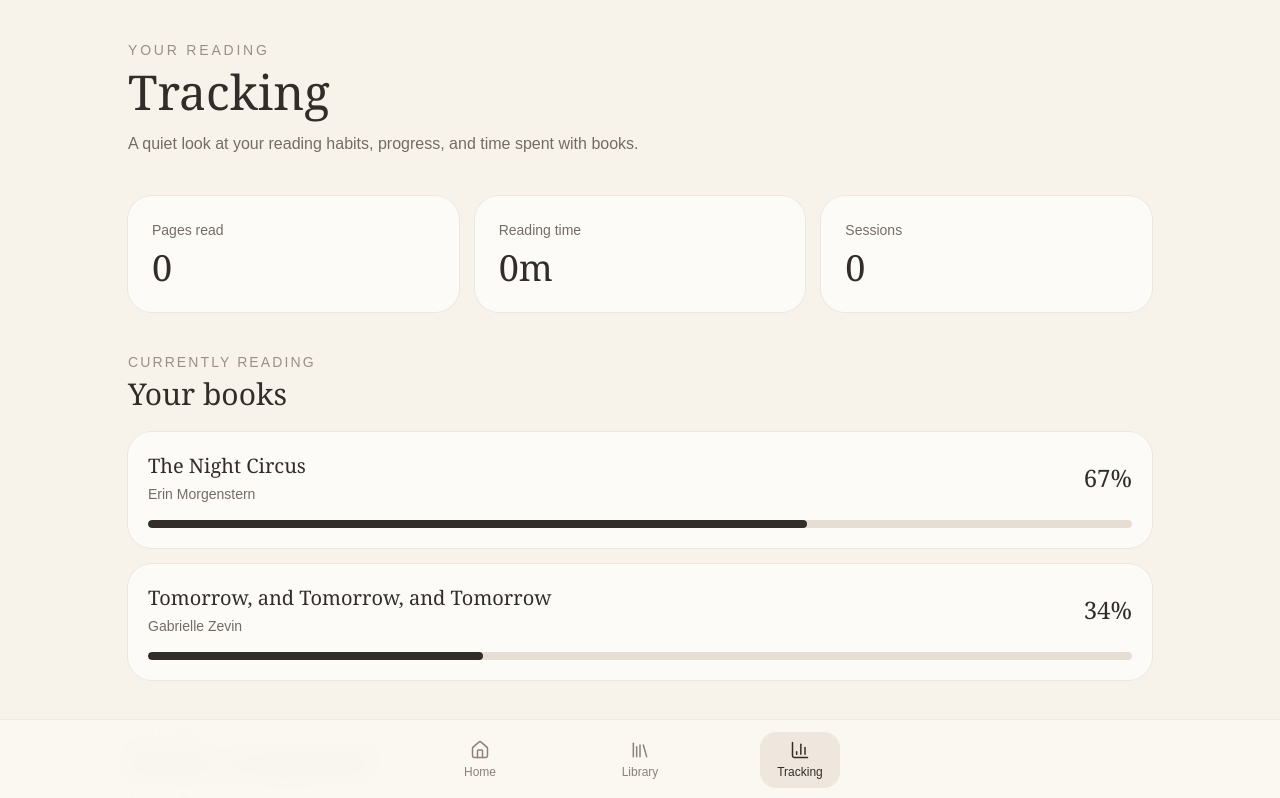
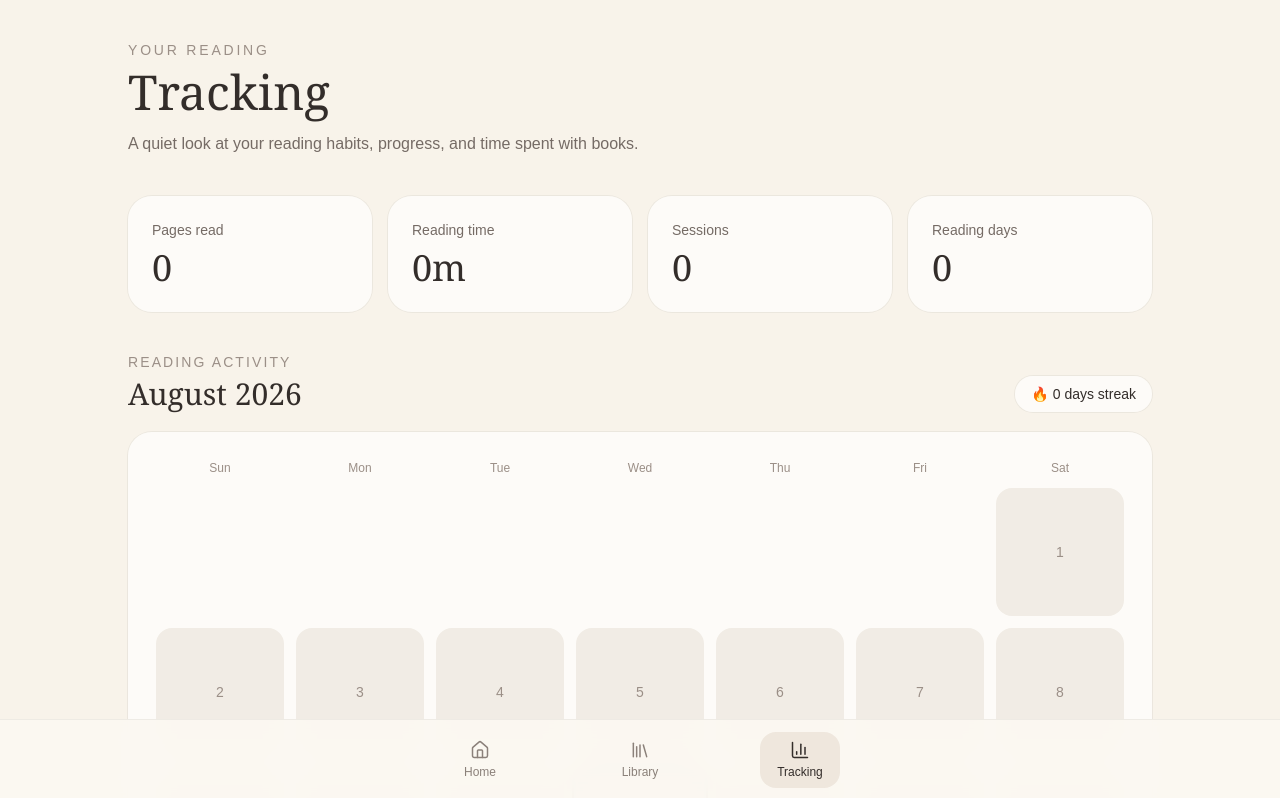
Before and after one commit to ZayraOriel05/bookshelf, a Next.js app: page /tracking in a window 1280 px wide. Shown: the top 798 px of the page. Built offline with nearby package versions, Linux system fonts and the light colour scheme.

Commit message:
Add reading activity calendar and streaks

```diff
--- a/app/library/[id]/page.tsx
+++ b/app/library/[id]/page.tsx
@@ -50,11 +50,7 @@
     const newSession: ReadingSession = {
       id: crypto.randomUUID(),
       bookId: book.id,
-      date: new Date().toLocaleDateString("en-CA", {
-        year: "numeric",
-        month: "long",
-        day: "numeric",
-      }),
+      date: new Date().toISOString(),
       startPage,
       endPage,
       pagesRead: actualPagesRead,
--- a/app/tracking/page.tsx
+++ b/app/tracking/page.tsx
@@ -2,6 +2,7 @@
 
 import { useReading } from "@/context/ReadingContext";
 import { books } from "@/data/books";
+import ReadingActivity from "@/components/ReadingActivity";
 
 function formatMinutes(minutes: number) {
   const hours = Math.floor(minutes / 60);
@@ -20,6 +21,10 @@
 
 export default function TrackingPage() {
   const { sessions } = useReading();
+
+  const readingDays = new Set(
+    sessions.map((session) => new Date(session.date).toDateString()),
+  ).size;
 
   const pagesRead = sessions.reduce(
     (total, session) => total + session.pagesRead,
@@ -53,7 +58,7 @@
           </p>
         </header>
 
-        <section className="mt-10 grid gap-4 sm:grid-cols-3">
+        <section className="mt-10 grid gap-4 sm:grid-cols-4">
           <div className="rounded-3xl bg-white/70 p-6 ring-1 ring-black/5">
             <p className="text-sm text-[#756B65]">Pages read</p>
 
@@ -73,7 +78,14 @@
 
             <p className="mt-2 font-serif text-4xl">{sessions.length}</p>
           </div>
+
+          <div className="rounded-3xl bg-white/70 p-6 ring-1 ring-black/5">
+            <p className="text-sm text-[#756B65]">Reading days</p>
+
+            <p className="mt-2 font-serif text-4xl">{readingDays}</p>
+          </div>
         </section>
+        <ReadingActivity sessions={sessions} />
 
         <section className="mt-10">
           <div>
--- /dev/null
+++ b/components/ReadingActivity.tsx
@@ -0,0 +1,151 @@
+"use client";
+
+import type { ReadingSession } from "@/data/books";
+
+type ReadingActivityProps = {
+  sessions: ReadingSession[];
+};
+
+function getDateKey(date: string) {
+  const parsedDate = new Date(date);
+
+  return `${parsedDate.getFullYear()}-${String(
+    parsedDate.getMonth() + 1,
+  ).padStart(2, "0")}-${String(parsedDate.getDate()).padStart(2, "0")}`;
+}
+
+function getDaysInMonth(year: number, month: number) {
+  return new Date(year, month + 1, 0).getDate();
+}
+
+function getFirstDayOfMonth(year: number, month: number) {
+  return new Date(year, month, 1).getDay();
+}
+
+function getReadingDays(sessions: ReadingSession[]) {
+  return new Set(sessions.map((session) => getDateKey(session.date)));
+}
+
+function calculateCurrentStreak(sessions: ReadingSession[]) {
+  const readingDays = getReadingDays(sessions);
+
+  const today = new Date();
+
+  let streak = 0;
+
+  const currentDate = new Date(today);
+
+  while (true) {
+    const key = getDateKey(currentDate.toISOString());
+
+    if (!readingDays.has(key)) {
+      break;
+    }
+
+    streak += 1;
+
+    currentDate.setDate(currentDate.getDate() - 1);
+  }
+
+  return streak;
+}
+
+export default function ReadingActivity({ sessions }: ReadingActivityProps) {
+  const today = new Date();
+
+  const year = today.getFullYear();
+  const month = today.getMonth();
+
+  const daysInMonth = getDaysInMonth(year, month);
+
+  const firstDay = getFirstDayOfMonth(year, month);
+
+  const readingDays = getReadingDays(sessions);
+
+  const currentStreak = calculateCurrentStreak(sessions);
+
+  const monthName = today.toLocaleDateString("en-CA", {
+    month: "long",
+    year: "numeric",
+  });
+
+  const calendarDays = [];
+
+  for (let i = 0; i < firstDay; i++) {
+    calendarDays.push(null);
+  }
+
+  for (let day = 1; day <= daysInMonth; day++) {
+    calendarDays.push(day);
+  }
+
+  return (
+    <section className="mt-10">
+      <div className="flex flex-col justify-between gap-4 sm:flex-row sm:items-end">
+        <div>
+          <p className="text-sm uppercase tracking-[0.15em] text-[#9B8F87]">
+            Reading activity
+          </p>
+
+          <h2 className="mt-1 font-serif text-3xl">{monthName}</h2>
+        </div>
+
+        <div className="rounded-full bg-white/70 px-4 py-2 text-sm ring-1 ring-black/5">
+          🔥 {currentStreak} day
+          {currentStreak === 1 ? "" : "s"} streak
+        </div>
+      </div>
+
+      <div className="mt-5 rounded-3xl bg-white/70 p-5 ring-1 ring-black/5 sm:p-7">
+        <div className="grid grid-cols-7 gap-2 text-center text-xs text-[#9B8F87] sm:gap-3">
+          {["Sun", "Mon", "Tue", "Wed", "Thu", "Fri", "Sat"].map((day) => (
+            <div key={day}>{day}</div>
+          ))}
+        </div>
+
+        <div className="mt-3 grid grid-cols-7 gap-2 sm:gap-3">
+          {calendarDays.map((day, index) => {
+            if (day === null) {
+              return <div key={`empty-${index}`} className="aspect-square" />;
+            }
+
+            const dateKey = `${year}-${String(month + 1).padStart(
+              2,
+              "0",
+            )}-${String(day).padStart(2, "0")}`;
+
+            const hasRead = readingDays.has(dateKey);
+
+            const isToday = day === today.getDate();
+
+            return (
+              <div
+                key={dateKey}
+                className={[
+                  "flex aspect-square items-center justify-center rounded-2xl text-sm transition",
+                  hasRead
+                    ? "bg-[#332D2A] text-white"
+                    : "bg-[#F1ECE5] text-[#9B8F87]",
+                  isToday
+                    ? "ring-2 ring-[#9B8F87] ring-offset-2 ring-offset-white/70"
+                    : "",
+                ].join(" ")}
+              >
+                {day}
+              </div>
+            );
+          })}
+        </div>
+
+        <div className="mt-5 flex items-center justify-between text-xs text-[#9B8F87]">
+          <span>
+            {readingDays.size} reading day
+            {readingDays.size === 1 ? "" : "s"} this month
+          </span>
+
+          <span>{daysInMonth} days</span>
+        </div>
+      </div>
+    </section>
+  );
+}
--- a/components/ReadingSessionList.tsx
+++ b/components/ReadingSessionList.tsx
@@ -30,7 +30,13 @@
         >
           <div className="flex items-start justify-between gap-4">
             <div>
-              <p className="text-sm text-[#9B8F87]">{session.date}</p>
+              <p className="text-sm text-[#9B8F87]">
+                {new Date(session.date).toLocaleDateString("en-CA", {
+                  year: "numeric",
+                  month: "long",
+                  day: "numeric",
+                })}
+              </p>
 
               <p className="mt-1 font-serif text-xl">
                 Pages {session.startPage} → {session.endPage}
```
